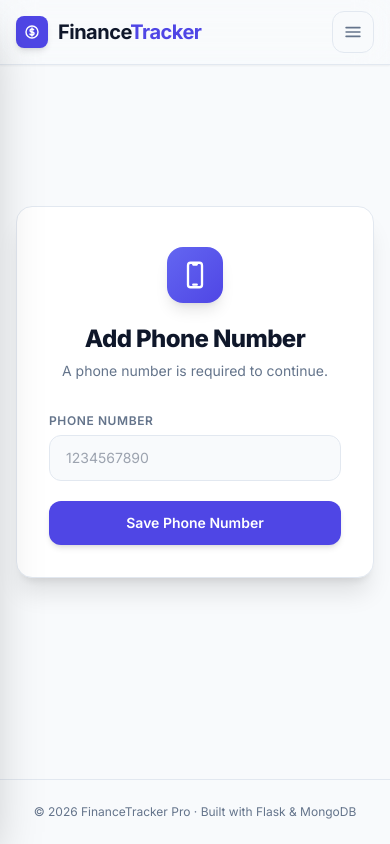
After one commit to asmisutar01-ship-it/Finance-Tracker-, a Python web app: template app/templates/add_phone.html in a window 390 px wide. The commit adds this page. Run offline with Jinja, Linux system fonts and the light colour scheme; the template is opened without the code that fills it, so the values that code supplies are empty; some libraries are stand-ins or nearby versions.

Commit message:
feat:Added phone no.

```diff
--- /dev/null
+++ b/app/templates/add_phone.html
@@ -0,0 +1,32 @@
+{% extends "base.html" %}
+
+{% block content %}
+<div class="min-h-[70vh] flex items-center justify-center animate-fade-in-up">
+    <div class="w-full max-w-md">
+        <div class="bg-surface-card rounded-2xl shadow-xl border border-surface-border overflow-hidden">
+            <div class="px-8 pt-10 pb-8">
+                <!-- Header -->
+                <div class="text-center mb-8">
+                    <div class="inline-flex items-center justify-center w-14 h-14 rounded-2xl bg-gradient-to-br from-primary-light to-primary text-white shadow-lg mb-5">
+                        <svg class="w-7 h-7" fill="none" stroke="currentColor" stroke-width="2" viewBox="0 0 24 24"><path stroke-linecap="round" stroke-linejoin="round" d="M10.5 1.5H8.25A2.25 2.25 0 006 3.75v16.5a2.25 2.25 0 002.25 2.25h7.5A2.25 2.25 0 0018 20.25V3.75a2.25 2.25 0 00-2.25-2.25H13.5m-3 0V3h3V1.5m-3 0h3m-3 18.75h3" /></svg>
+                    </div>
+                    <h1 class="text-2xl font-extrabold text-content tracking-tight">Add Phone Number</h1>
+                    <p class="mt-1.5 text-sm text-content-muted">A phone number is required to continue.</p>
+                </div>
+
+                <!-- Form -->
+                <form action="{{ url_for('main.add_phone') }}" method="POST" class="space-y-5">
+                    <div>
+                        <label for="phone" class="block text-xs font-semibold text-content-muted uppercase tracking-wider mb-1.5">Phone Number</label>
+                        <input id="phone" name="phone" type="tel" pattern="[0-9]{10,15}" required class="block w-full px-4 py-3 text-sm border border-surface-border rounded-xl bg-surface-input text-content focus:bg-surface-card focus:ring-2 focus:ring-primary/20 focus:border-primary transition-all" placeholder="1234567890">
+                    </div>
+
+                    <button type="submit" class="w-full flex justify-center py-3 px-4 bg-primary text-white text-sm font-semibold rounded-xl shadow-md hover:bg-primary-hover focus:outline-none focus:ring-2 focus:ring-primary/40 focus:ring-offset-2 transition-all">
+                        Save Phone Number
+                    </button>
+                </form>
+            </div>
+        </div>
+    </div>
+</div>
+{% endblock %}
--- a/app/templates/signup.html
+++ b/app/templates/signup.html
@@ -27,6 +27,11 @@
                     </div>
 
                     <div>
+                        <label for="phone" class="block text-xs font-semibold text-content-muted uppercase tracking-wider mb-1.5">Phone Number</label>
+                        <input id="phone" name="phone" type="tel" pattern="[0-9]{10,15}" required class="block w-full px-4 py-3 text-sm border border-surface-border rounded-xl bg-surface-input text-content focus:bg-surface-card focus:ring-2 focus:ring-semantic-emerald/20 focus:border-semantic-emerald transition-all" placeholder="1234567890">
+                    </div>
+
+                    <div>
                         <label for="password" class="block text-xs font-semibold text-content-muted uppercase tracking-wider mb-1.5">Password</label>
                         <input id="password" name="password" type="password" required class="block w-full px-4 py-3 text-sm border border-surface-border rounded-xl bg-surface-input text-content focus:bg-surface-card focus:ring-2 focus:ring-semantic-emerald/20 focus:border-semantic-emerald transition-all" placeholder="••••••••">
                     </div>
```
Also changed, not shown: app/models.py (+8 -1 lines), app/routes.py (+36 -2 lines).
